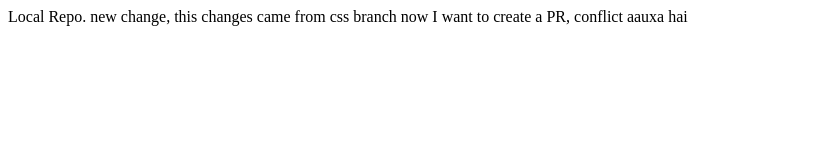
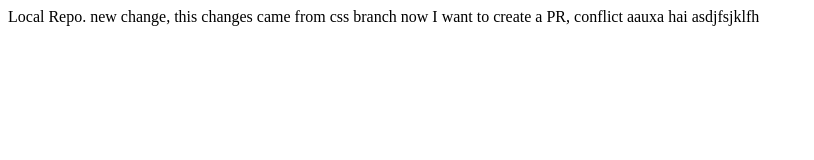
Before and after one commit to prabeshshakya/CSS-course, a plain HTML site: page index.html in a window 1280 px wide. Shown: the whole page, without its empty margins (0-814 px from the left). Drawn offline with Linux system fonts and the light colour scheme.

Commit message:
chagnes something

```diff
--- a/index.html
+++ b/index.html
@@ -6,6 +6,6 @@
     <title>Document</title>
 </head>
 <body>
-    Local Repo. new change, this changes came from css branch now I want to create a PR, conflict aauxa hai
+    Local Repo. new change, this changes came from css branch now I want to create a PR, conflict aauxa hai asdjfsjklfh
 </body>
 </html>
```
